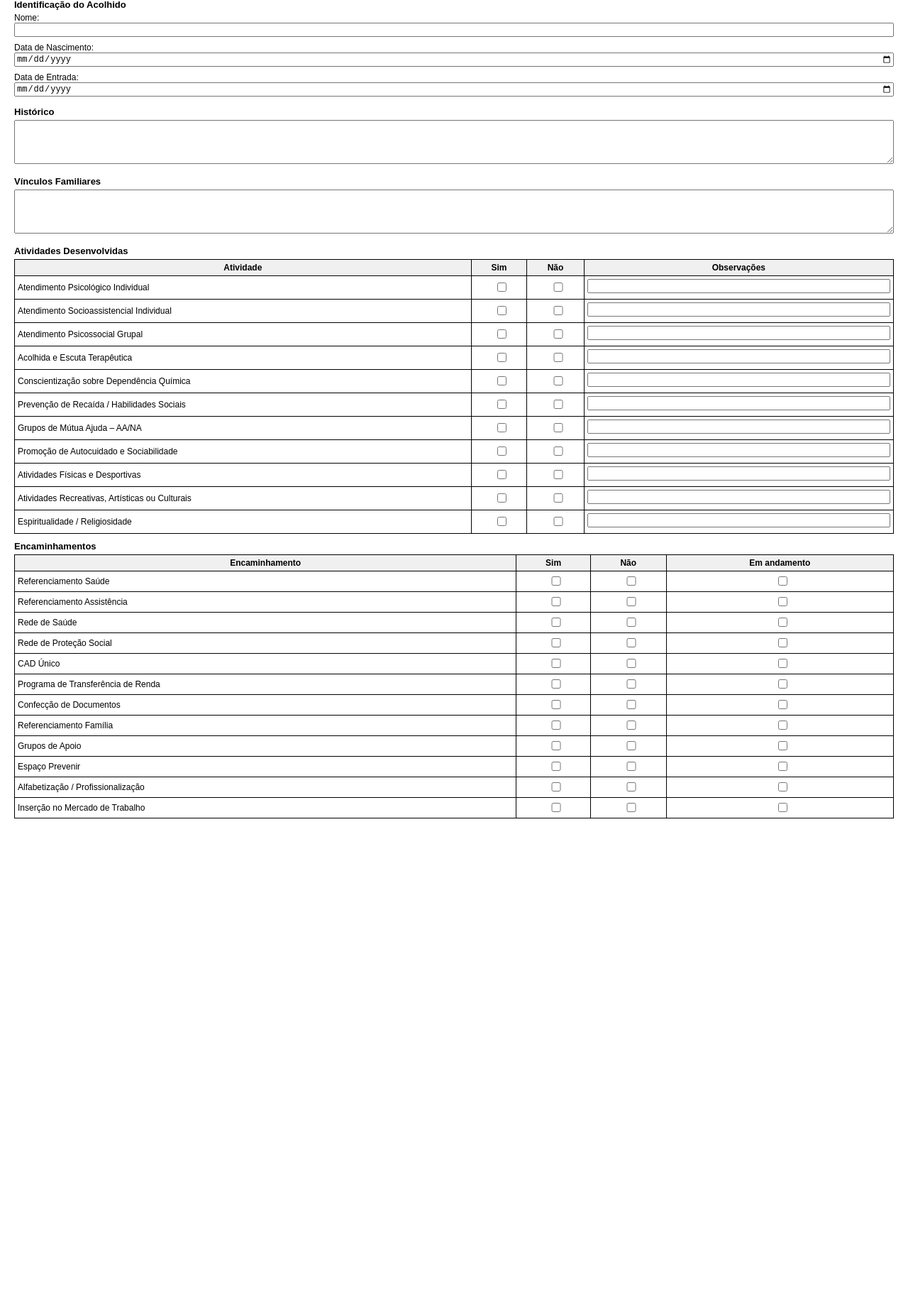
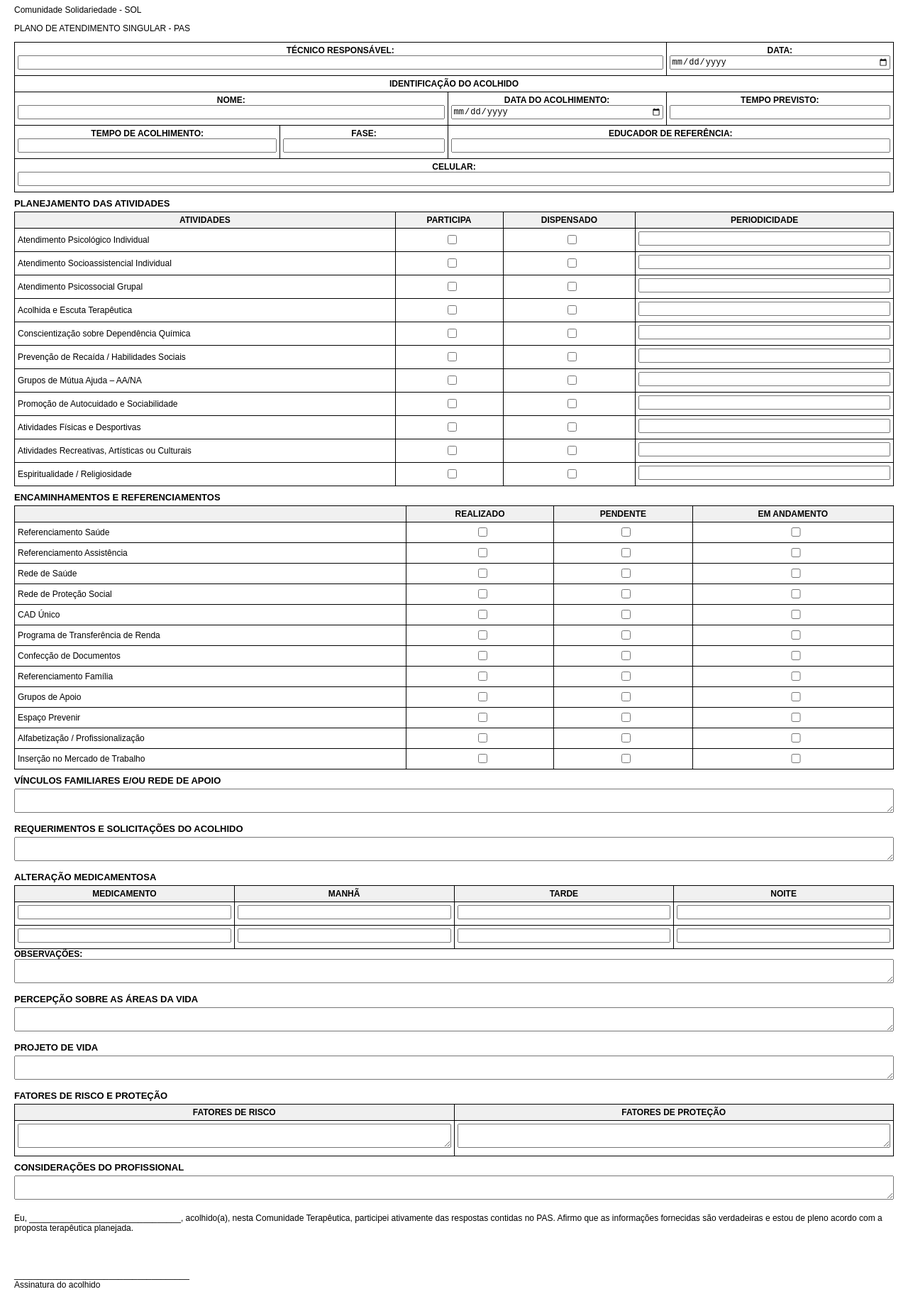
Before and after one commit to Dev-dePaula/S-PAS, a plain HTML site: page index.html in a window 1280 px wide. Shown: the part 100-1937 px from the top of the page at 71% size. Before the commit the page ends 1273 px from the top, so only its background shows below. Drawn offline with Linux system fonts and the light colour scheme.

Commit message:
Update index.html
mudanças

```diff
--- a/index.html
+++ b/index.html
@@ -2,66 +2,145 @@
 <html lang="pt-BR">
 <head>
   <meta charset="UTF-8">
-  <title>PAS – Plano de Atendimento Singular</title>
+  <title>PAS - Plano de Atendimento Singular</title>
   <link rel="stylesheet" href="styles.css">
 </head>
 <body>
 
-  <h1>PLANO DE ATENDIMENTO SINGULAR – PAS</h1>
-
-  <div class="acoes">
-    <button onclick="imprimirPAS()">Imprimir / Salvar em PDF</button>
+<div class="print-area">
+  <button onclick="imprimir()">🖨️ Imprimir / Gerar PDF</button>
 </div>
 
-  <section>
-    <h2>Identificação do Acolhido</h2>
-    <label>Nome:</label>
-    <input type="text">
-    <label>Data de Nascimento:</label>
-    <input type="date">
-    <label>Data de Entrada:</label>
-    <input type="date">
-  </section>
+<!-- PÁGINA 1 -->
+<div class="page">
 
-  <section>
-    <h2>Histórico</h2>
-    <textarea rows="4"></textarea>
-  </section>
+  <header class="center">
+    <h1>SOL</h1>
+    <p>Comunidade Solidariedade - SOL</p>
+    <p class="small">PLANO DE ATENDIMENTO SINGULAR - PAS</p>
+  </header>
 
-  <section class="vinculos">
-    <h2>Vínculos Familiares</h2>
-    <textarea rows="4"></textarea>
-  </section>
+  <table class="table">
+    <tr>
+      <td colspan="3"><strong>TÉCNICO RESPONSÁVEL:</strong> <input></td>
+      <td><strong>DATA:</strong> <input type="date"></td>
+    </tr>
+    <tr class="gray">
+      <td colspan="4"><strong>IDENTIFICAÇÃO DO ACOLHIDO</strong></td>
+    </tr>
+    <tr>
+      <td colspan="2"><strong>NOME:</strong> <input></td>
+      <td><strong>DATA DO ACOLHIMENTO:</strong> <input type="date"></td>
+      <td><strong>TEMPO PREVISTO:</strong> <input></td>
+    </tr>
+    <tr>
+      <td><strong>TEMPO DE ACOLHIMENTO:</strong> <input></td>
+      <td><strong>FASE:</strong> <input></td>
+      <td colspan="2"><strong>EDUCADOR DE REFERÊNCIA:</strong> <input></td>
+    </tr>
+    <tr>
+      <td colspan="4"><strong>CELULAR:</strong> <input></td>
+    </tr>
+  </table>
 
-  <section>
-    <h2>Atividades Desenvolvidas</h2>
-    <table>
+  <h2>PLANEJAMENTO DAS ATIVIDADES</h2>
+  <table class="table">
     <thead>
       <tr>
-          <th>Atividade</th>
-          <th>Sim</th>
-          <th>Não</th>
-          <th>Observações</th>
+        <th>ATIVIDADES</th>
+        <th>PARTICIPA</th>
+        <th>DISPENSADO</th>
+        <th>PERIODICIDADE</th>
       </tr>
     </thead>
     <tbody id="atividades"></tbody>
   </table>
-  </section>
 
-  <section>
-    <h2>Encaminhamentos</h2>
-    <table>
+  <h2>ENCAMINHAMENTOS E REFERENCIAMENTOS</h2>
+  <table class="table">
     <thead>
       <tr>
-          <th>Encaminhamento</th>
-          <th>Sim</th>
-          <th>Não</th>
-          <th>Em andamento</th>
+        <th></th>
+        <th>REALIZADO</th>
+        <th>PENDENTE</th>
+        <th>EM ANDAMENTO</th>
       </tr>
     </thead>
     <tbody id="encaminhamentos"></tbody>
   </table>
-  </section>
+
+  <h2>VÍNCULOS FAMILIARES E/OU REDE DE APOIO</h2>
+  <textarea class="textarea-curto"></textarea>
+
+</div>
+
+<!-- PÁGINA 2 -->
+<div class="page">
+
+  <h2>REQUERIMENTOS E SOLICITAÇÕES DO ACOLHIDO</h2>
+  <textarea class="textarea-curto"></textarea>
+
+  <h2>ALTERAÇÃO MEDICAMENTOSA</h2>
+  <table class="table">
+    <thead>
+      <tr>
+        <th>MEDICAMENTO</th>
+        <th>MANHÃ</th>
+        <th>TARDE</th>
+        <th>NOITE</th>
+      </tr>
+    </thead>
+    <tbody>
+      <tr><td><input></td><td><input></td><td><input></td><td><input></td></tr>
+      <tr><td><input></td><td><input></td><td><input></td><td><input></td></tr>
+    </tbody>
+  </table>
+
+  <strong>OBSERVAÇÕES:</strong>
+  <textarea class="textarea-curto"></textarea>
+
+  <h2>PERCEPÇÃO SOBRE AS ÁREAS DA VIDA</h2>
+  <textarea class="textarea-medio"></textarea>
+
+  <h2>PROJETO DE VIDA</h2>
+  <textarea class="textarea-medio"></textarea>
+
+  <h2>FATORES DE RISCO E PROTEÇÃO</h2>
+  <table class="table">
+    <tr>
+      <th>FATORES DE RISCO</th>
+      <th>FATORES DE PROTEÇÃO</th>
+    </tr>
+    <tr>
+      <td><textarea class="textarea-curto"></textarea></td>
+      <td><textarea class="textarea-curto"></textarea></td>
+    </tr>
+  </table>
+
+</div>
+
+<!-- PÁGINA 3 -->
+<div class="page">
+
+  <h2>CONSIDERAÇÕES DO PROFISSIONAL</h2>
+  <textarea class="textarea-medio"></textarea>
+
+  <div class="assinatura">
+    <p>
+      Eu, ________________________________, acolhido(a), nesta Comunidade Terapêutica,
+      participei ativamente das respostas contidas no PAS. Afirmo que as informações
+      fornecidas são verdadeiras e estou de pleno acordo com a proposta terapêutica planejada.
+    </p>
+
+    <br><br>
+
+    <p class="center">
+      _____________________________________<br>
+      Assinatura do acolhido
+    </p>
+  </div>
+
+</div>
 
 <script src="script.js"></script>
 </body>
```
Lines whose indentation alone changed are shown as unchanged.
